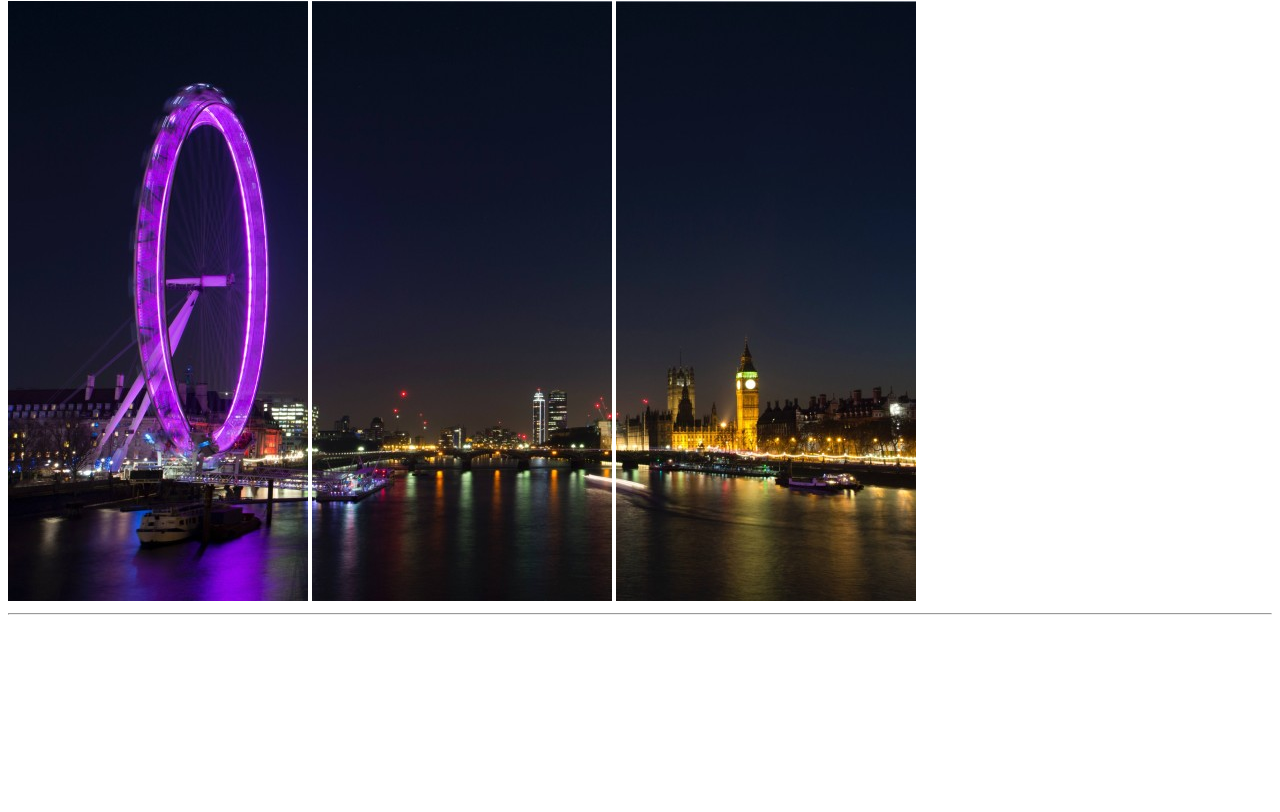
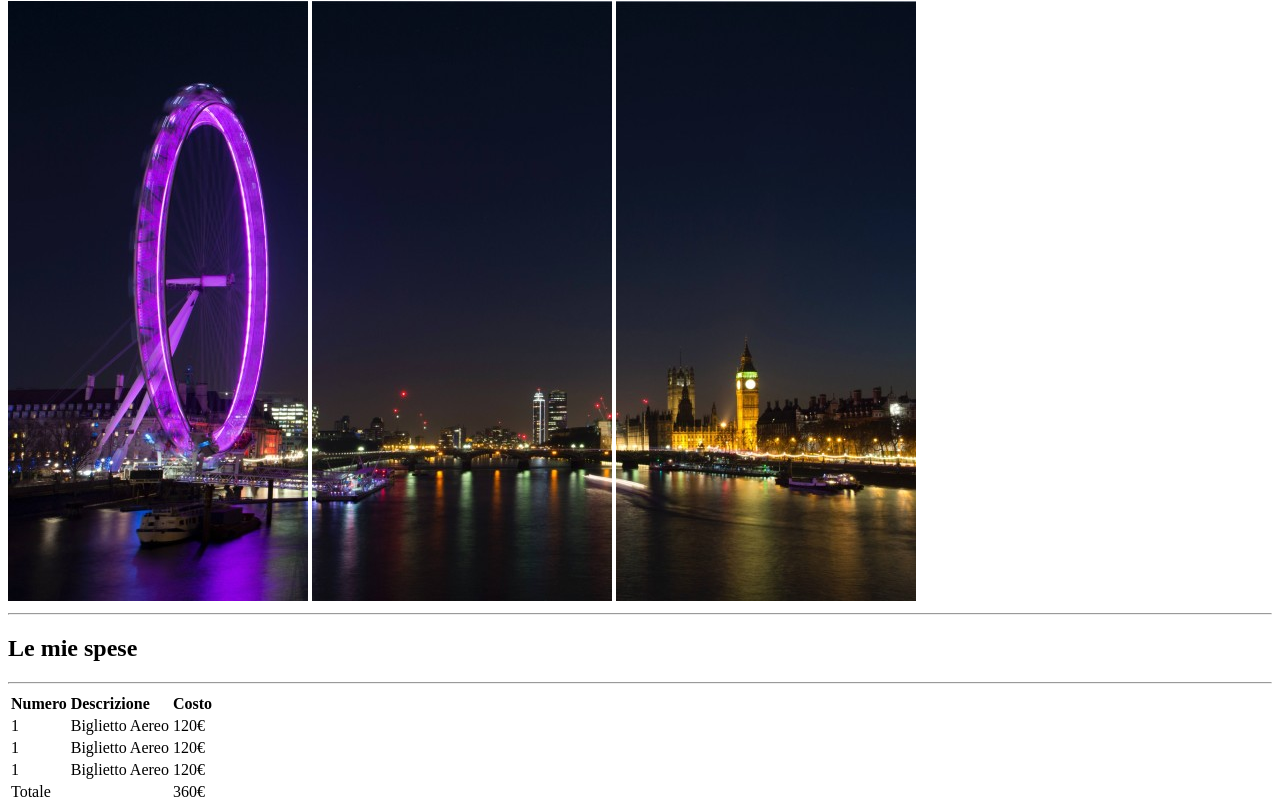
Before and after one commit to DemetrioPadre/html-london-trip, a plain HTML site: page index.html in a window 1280 px wide. Shown: the part 79-891 px from the top of the page. Before the commit the page ends 800 px from the top, so only its background shows below. Drawn offline with Linux system fonts and the light colour scheme.

Commit message:
tabelle spese viaggio

```diff
--- a/index.html
+++ b/index.html
@@ -18,6 +18,49 @@
         <hr />
     </header>
 
+    <main>
+
+        <!--tabella spese viaggio-->
+        <h2>
+            Le mie spese
+        </h2>
+        <table>
+            <tr>
+                <td><b>Numero</b></td>
+                <td><b>Descrizione</b></td>
+                <td><b>Costo</b></td>
+            </tr>
+
+            <tr>
+                <td>1</td>
+                <td>Biglietto Aereo</td>
+                <td>120&euro;</td>
+            </tr>
+            <tr>
+                <td>1</td>
+                <td>Biglietto Aereo</td>
+                <td>120&euro;</td>
+            </tr>
+            <tr>
+                <td>1</td>
+                <td>Biglietto Aereo</td>
+                <td>120&euro;</td>
+            </tr>
+
+            <tr>
+                <td colspan="2"> Totale</td>
+                <td>360&euro;</td>
+            </tr>
+
+            <hr>
+
+
+
+        </table>
+
+
+    </main>
+
 
 </body>
 </html>
```
